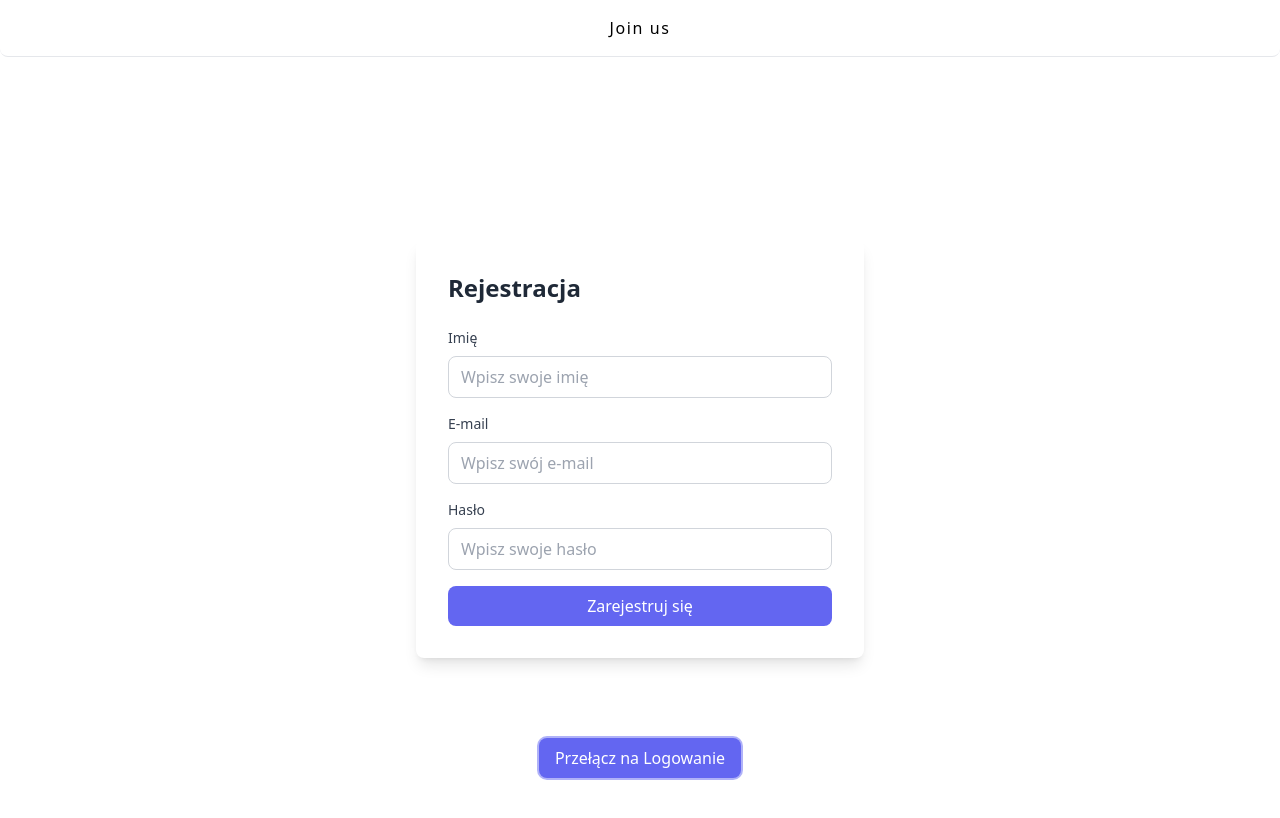
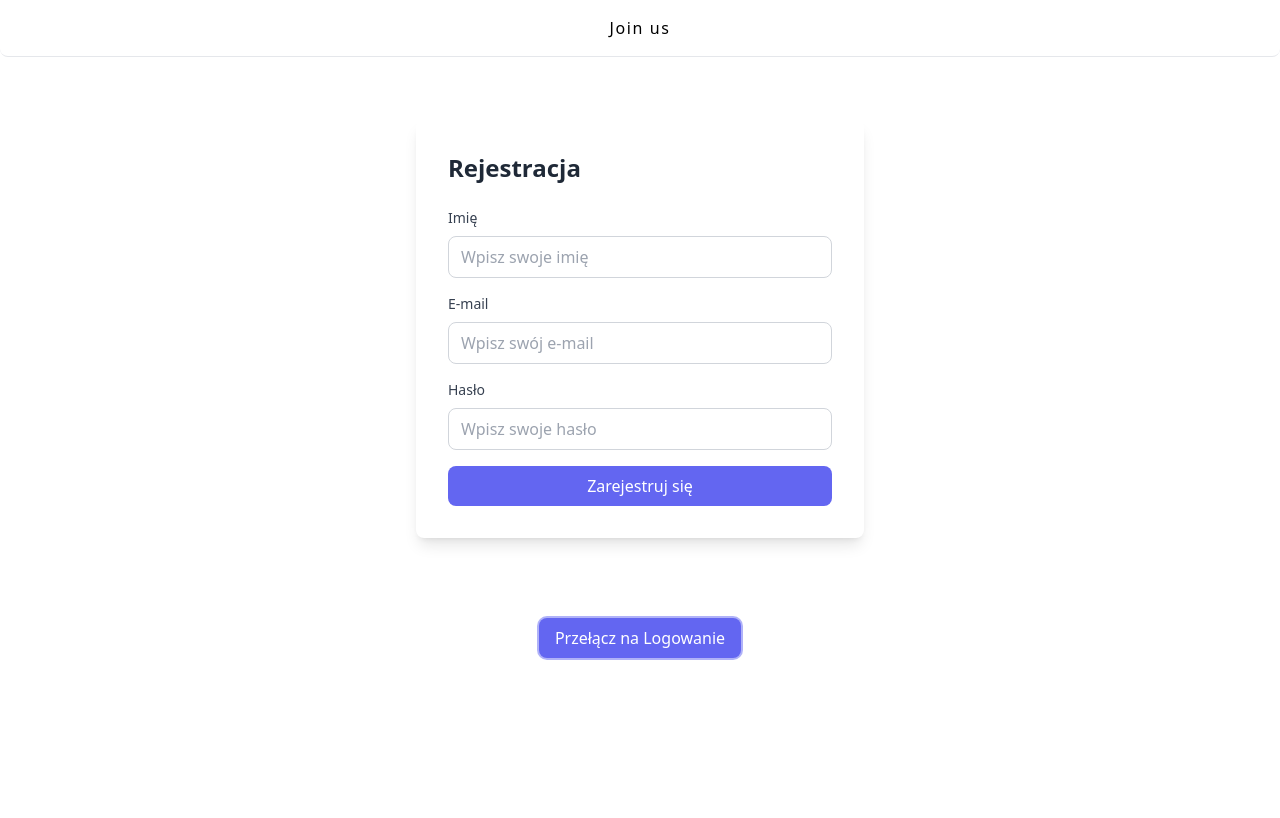
Before and after one commit to pawelek7k/future, a Next.js app: page /Login in a window 1280 px wide. Both pictures are taken after a click on the button "Przełącz na Rejestrację". Shown: the top 818 px of the page. Built offline with nearby package versions, Linux system fonts and the light colour scheme; no server answers.

Commit message:
Update Signup.tsx

```diff
--- a/components/login/Signup.tsx
+++ b/components/login/Signup.tsx
@@ -16,7 +16,7 @@ export const SignupForm: React.FC<SignupFormProps> = ({
   submitHandler,
 }) => {
   return (
-    <div className="bg-white p-8 rounded-lg shadow-lg w-full max-w-md mx-auto mt-40">
+    <div className="bg-white p-8 rounded-lg shadow-lg w-full max-w-md mx-auto mt-10">
       <h2 className="text-2xl font-semibold mb-6 text-gray-800">Rejestracja</h2>
       <form onSubmit={submitHandler}>
         <div className="mb-4">
```
